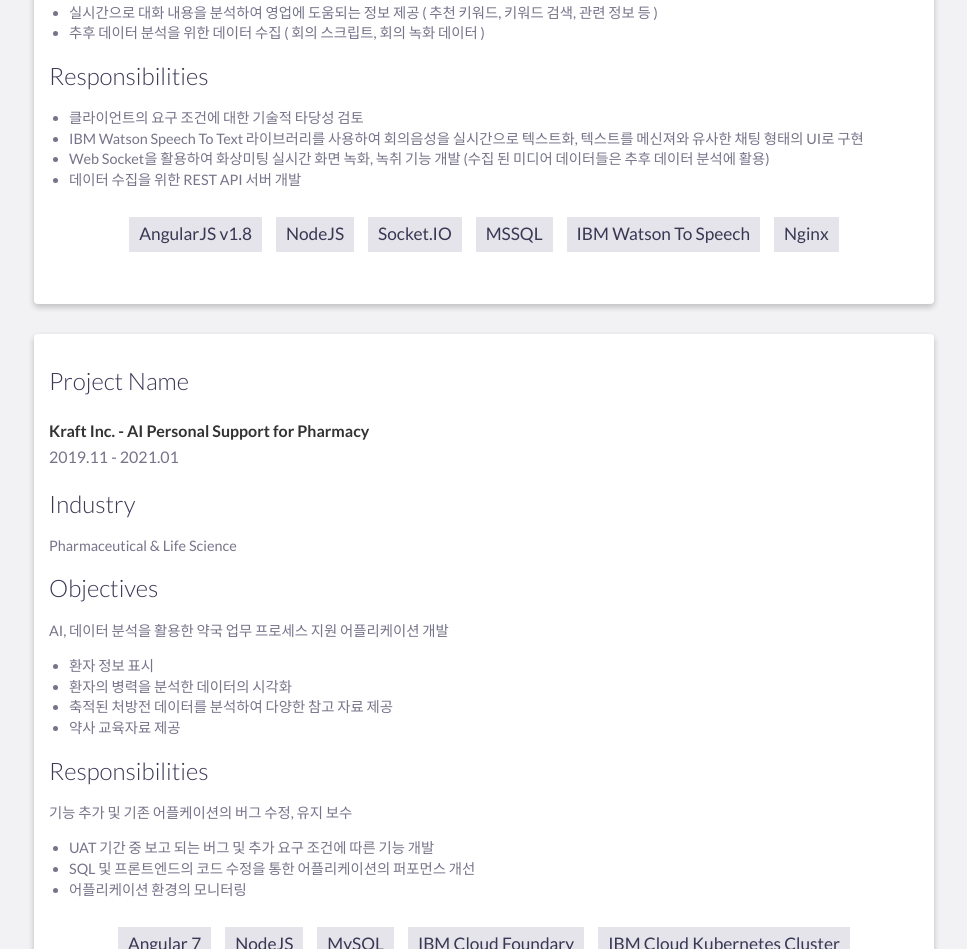
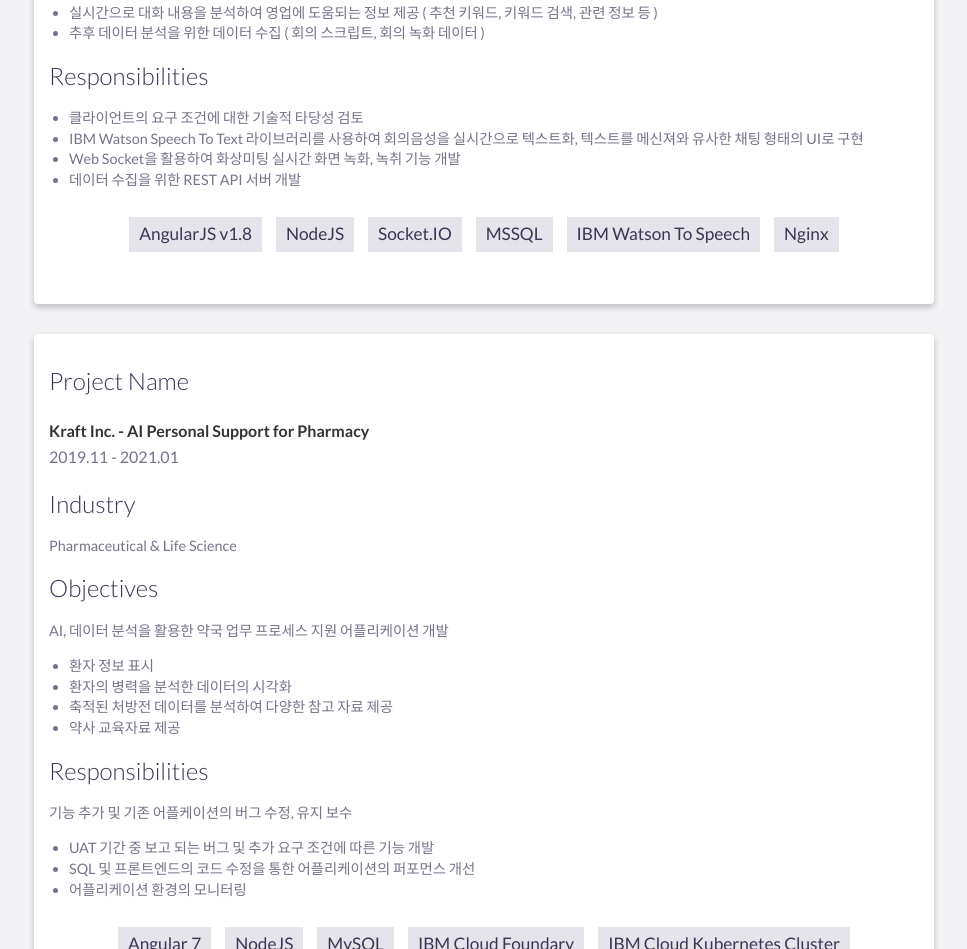
Before and after one commit to JunyoungH/portfolio, a website: page index.html in a window 1280 px wide. Shown: the part 3449-4398 px from the top of the page, without its empty margins (156-1123 px from the left). Drawn offline with nearby package versions, Linux system fonts and the light colour scheme.

Commit message:
update career detail

```diff
--- a/index.html
+++ b/index.html
@@ -267,7 +267,7 @@
                         <ul>
                             <li>클라이언트의 요구 조건에 대한 기술적 타당성 검토</li>
                             <li>IBM Watson Speech To Text 라이브러리를 사용하여 회의음성을 실시간으로 텍스트화, 텍스트를 메신져와 유사한 채팅 형태의 UI로 구현</li>
-                            <li>Web Socket을 활용하여  화상미팅 실시간 화면 녹화, 녹취 기능 개발 (수집 된 미디어 데이터들은 추후 데이터 분석에 활용)</li>
+                            <li>Web Socket을 활용하여  화상미팅 실시간 화면 녹화, 녹취 기능 개발</li>
                             <li>데이터 수집을 위한 REST API 서버 개발</li>
                         </ul>
                         <div class="project-skills">
```
